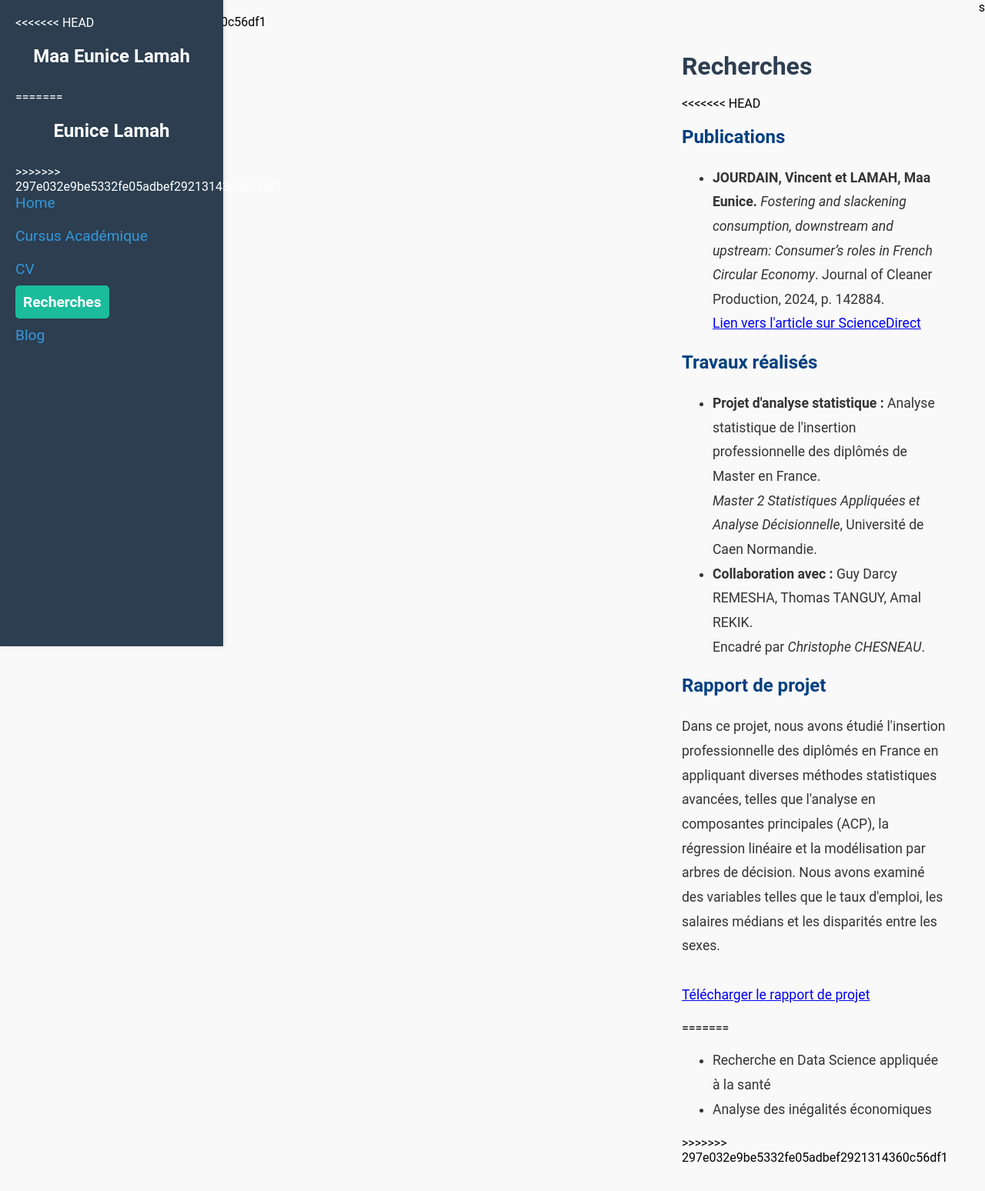
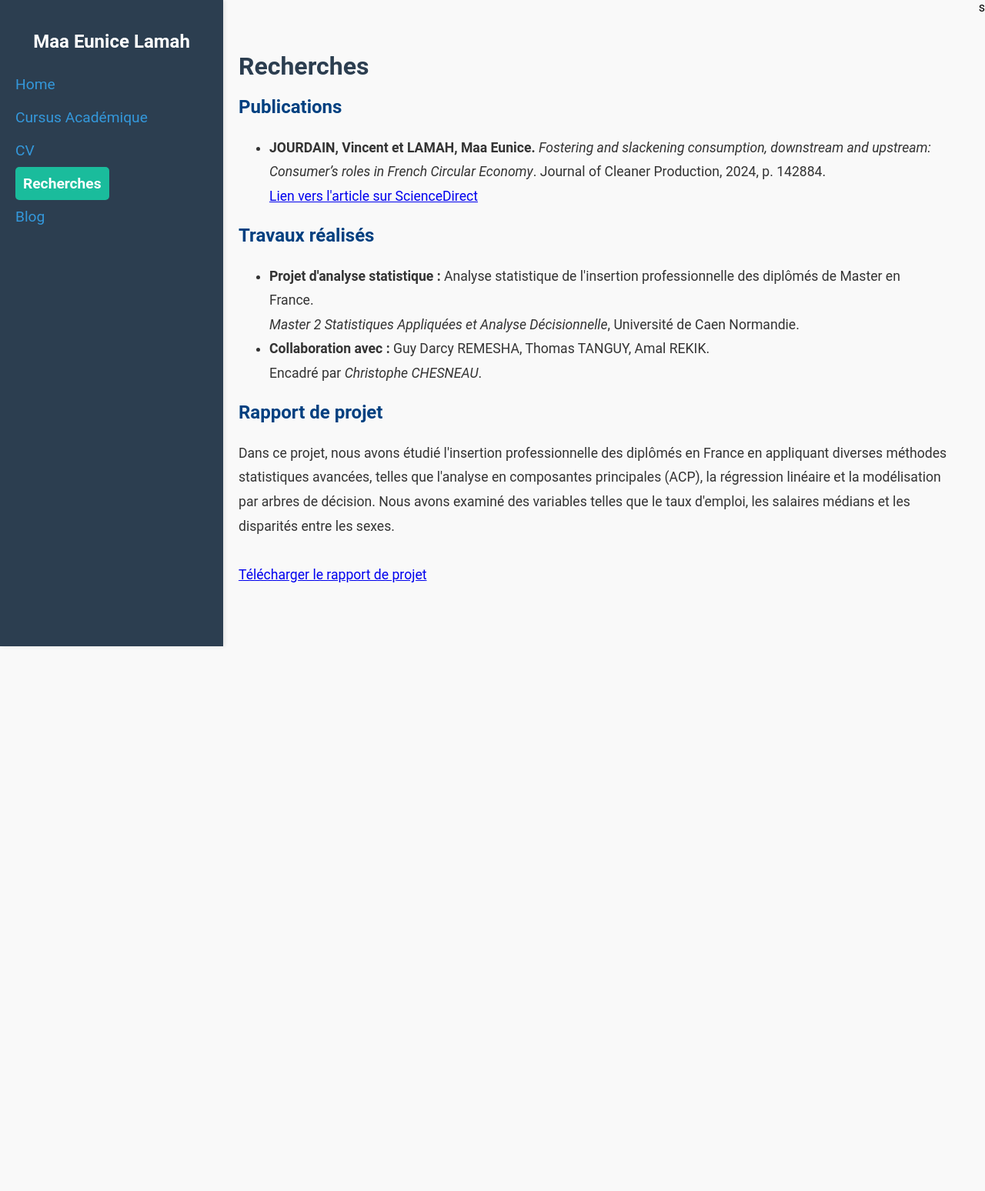
Before and after one commit to eunicelamah/MaPagePro, a plain HTML site: page research.html in a window 1280 px wide. Shown: the whole page at 77% size. After the commit the page ends 821 px from the top, so only its background shows below. Drawn offline with Linux system fonts and the light colour scheme.

Commit message:
Update research.html

```diff
--- a/research.html
+++ b/research.html
@@ -3,20 +3,12 @@
 <head>
     <meta charset="UTF-8">
     <meta name="viewport" content="width=device-width, initial-scale=1.0">
-<<<<<<< HEAD
     <title>Recherches - Maa Eunice Lamah</title>
-=======
-    <title>Recherches - Eunice Lamah</title>
->>>>>>> 297e032e9be5332fe05adbef2921314360c56df1
     <link rel="stylesheet" href="style.css">
 </head>
 <body>
     <aside class="sidebar">
-<<<<<<< HEAD
         <h2>Maa Eunice Lamah</h2>
-=======
-        <h2>Eunice Lamah</h2>
->>>>>>> 297e032e9be5332fe05adbef2921314360c56df1
         <nav>
             <ul>
                 <li><a href="index.html">Home</a></li>
@@ -31,7 +23,6 @@
     <main class="main-content">
         <section class="intro-section">
             <h1>Recherches</h1>
-<<<<<<< HEAD
 
             <div class="research">
                 <h3>Publications</h3>
@@ -64,12 +55,6 @@
                     <a href="RapportprojetM2.pdf" target="_blank">Télécharger le rapport de projet</a>
                 </p>
             </div>
-=======
-            <ul>
-                <li>Recherche en Data Science appliquée à la santé</li>
-                <li>Analyse des inégalités économiques</li>
-            </ul>
->>>>>>> 297e032e9be5332fe05adbef2921314360c56df1
         </section>
     </main>
 </body>
```
